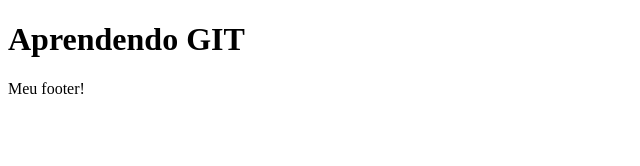
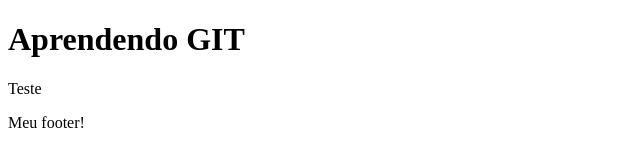
Before and after one commit to igormdrsr/repositorio-teste, a plain HTML site: page index.html in a window 1280 px wide. Shown: the whole page, without its empty margins (0-640 px from the left). Drawn offline with Linux system fonts and the light colour scheme.

Commit message:
adicionada uma div de teste

```diff
--- a/index.html
+++ b/index.html
@@ -8,6 +8,9 @@
 </head>
 <body>
     <h1>Aprendendo GIT</h1>
+    <div class="teste">
+        <p>Teste</p>
+    </div>
     <footer>
         <p>Meu footer!</p>
     </footer>
```
